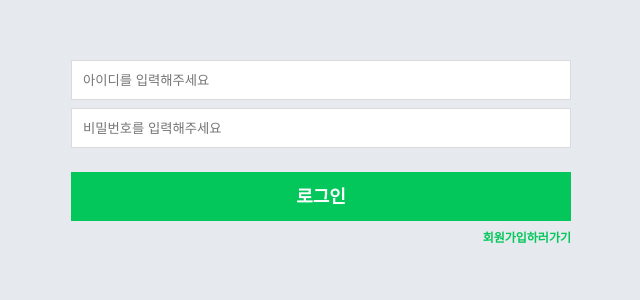
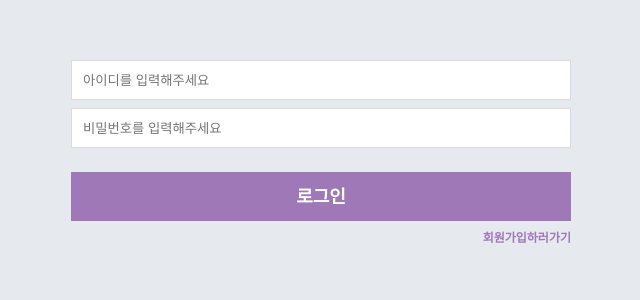
Before and after one commit to Duck-98/wanted-pre-onboarding-frontend, a React (Create React App) app: page / in a window 1280 px wide. Shown: the top 300 px of the page, without its empty margins (319-959 px from the left). Built offline with nearby package versions, Linux system fonts and the light colour scheme.

Commit message:
style: 로그인 회원가입 버튼 색상 변경

```diff
--- a/src/components/Login.tsx
+++ b/src/components/Login.tsx
@@ -138,7 +138,7 @@ const Container = styled.form`
 const StyledLink = styled(Link)`
   font-weight: bold;
   font-size: 12px;
-  color: #03c75a;
+  color: #9f78b8;
   cursor: pointer;
   text-decoration: none;
   &:focus,
@@ -176,12 +176,12 @@ const Button = styled.button<{ isError: boolean }>`
   border: none;
   border-radius: 0;
   &:hover {
-    background-color: #03a74d;
+    background-color: #b088c9;
   }
   ${({ isError }) =>
     isError
       ? css``
       : css`
-          background-color: #03c75a;
+          background-color: #9f78b8;
         `};
 `;
--- a/src/components/Register.tsx
+++ b/src/components/Register.tsx
@@ -160,12 +160,12 @@ const Button = styled.button<{ isError: boolean }>`
   border: none;
   border-radius: 0;
   &:hover {
-    background-color: #03a74d;
+    background-color: #b088c9;
   }
   ${({ isError }) =>
     isError
       ? css``
       : css`
-          background-color: #03c75a;
+          background-color: #9f78b8;
         `};
 `;
```
